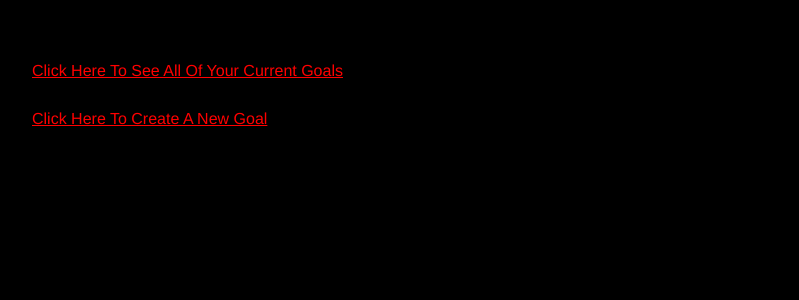
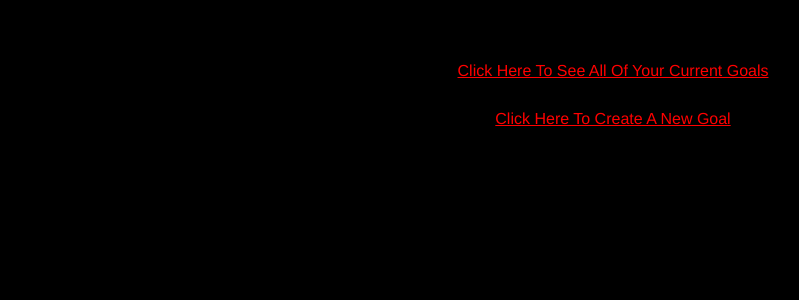
Before and after one commit to OGonzalezNYC/goals-frontend, a React (Create React App) app: page / in a window 1280 px wide. Shown: the top 300 px of the page, without its empty margins (27-826 px from the left). Built offline with nearby package versions, Linux system fonts and the light colour scheme; no server answers.

Commit message:
text-align: center;

```diff
--- a/src/App.css
+++ b/src/App.css
@@ -35,8 +35,8 @@ body {
   /* line-height: 1.6em; */
   line-height: 1.5em;
 
-  /* text-align: center; */
-  text-align: left;
+  text-align: center;
+  /* text-align: left; */
 }
 
 a {
```
